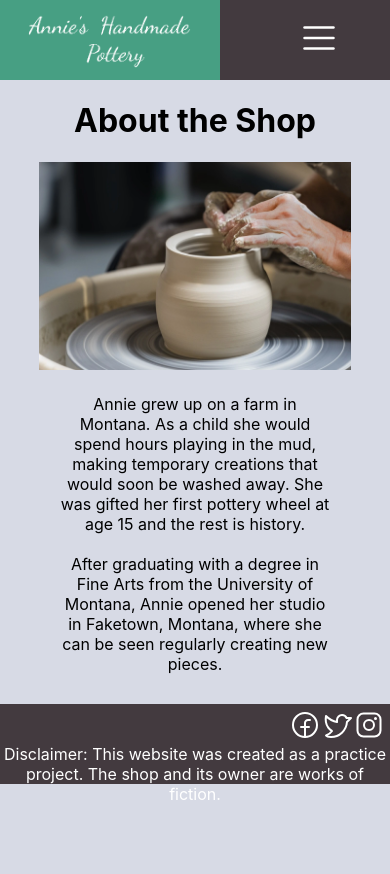
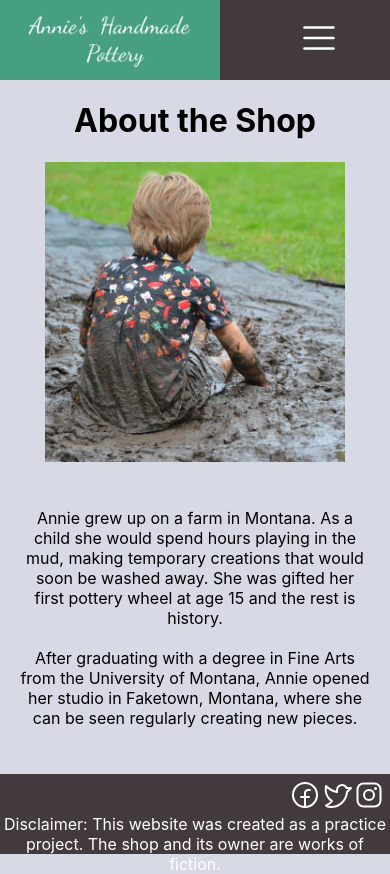
Before and after one commit to LaurenCummings/shop-project, a React (Create React App) app: page /about in a window 390 px wide. Before the commit the page ends 844 px from the top, so only its background shows below. Built offline with nearby package versions, Linux system fonts and the light colour scheme.

Commit message:
Changed the about page image and layout

```diff
--- a/src/components/About.css
+++ b/src/components/About.css
@@ -1,34 +1,27 @@
 .about {
     margin-bottom: 30px;
     text-align: center;
+    min-height: 68vh;
+}
+
+.about-content {
+    display: flex;
+    align-items: center;
+    justify-content: center;
+    column-gap: 50px;
 }
 
 .about p {
-    width: 50%;
-    margin: auto;
+    width: 350px;
 }
 
 .about img {
-    width: 40%;
-    margin-bottom: 20px;
+    width: 300px;
+    margin-bottom: 30px;
 }
 
-@media (max-width: 900px) {
-    .about p {
-        width: 60%;
-    }
-
-    .about img {
-        width: 60%;
+@media (max-width: 750px) {
+    .about-content {
+        flex-wrap: wrap;
     }
 }
-
-@media (max-width: 500px) {
-    .about p {
-        width: 70%;
-    }
-
-    .about img {
-        width: 80%;
-    }
-}
--- a/src/components/About.js
+++ b/src/components/About.js
@@ -1,11 +1,12 @@
 import './About.css';
-import aboutImg from '../images/about-img.webp';
+import aboutImg from '../images/about-img.jpg';
 
 const About = () => {
 
     return (
         <div className="about">
             <h1>About the Shop</h1>
+            <div className="about-content">
                 <img src={aboutImg} alt="pottery image" />
                 <p>
                     Annie grew up on a farm in Montana.
@@ -14,9 +15,8 @@ const About = () => {
                     that would soon be washed away.
                     She was gifted her first pottery wheel at age 15
                     and the rest is history.
-            </p>
                     <br />
-            <p>
+                    <br />
                     After graduating with a degree in Fine Arts
                     from the University of Montana, Annie
                     opened her studio in Faketown, Montana,
@@ -24,6 +24,7 @@ const About = () => {
                     new pieces.
                 </p>
             </div>
+        </div>
     )
 };
 
```
Also changed, not shown: src/images/about-img.jpg (added), src/images/about-img.webp (deleted). Lines whose indentation alone changed are shown as unchanged.
